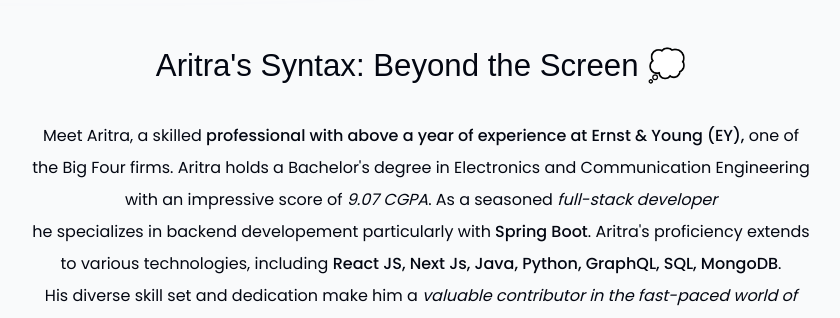
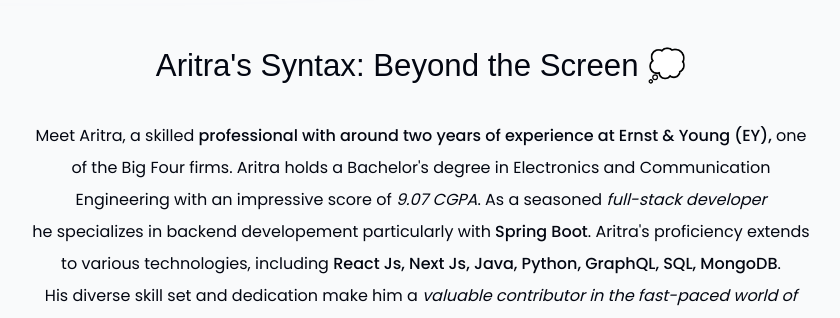
Before and after one commit to Aritra-Basak/portfolioV2, a Next.js app: page / in a window 1280 px wide. Shown: the part 900-1218 px from the top of the page, without its empty margins (219-1059 px from the left). Built offline with nearby package versions, Linux system fonts and the light colour scheme; no server answers; a web font is replaced by a local one.

Commit message:
Updated the years of experience

```diff
--- a/components/about.tsx
+++ b/components/about.tsx
@@ -25,7 +25,7 @@
             <p>
                 Meet Aritra, a skilled{" "}
                 <span className="font-medium">
-                professional with above a year of experience at Ernst & Young (EY),
+                professional with around two years of experience at Ernst & Young (EY),
                 </span>{" "}
                 one of the Big Four firms. Aritra holds a Bachelor&apos;s degree in Electronics and Communication Engineering with an impressive score of{" "}
                 <span className="italic">9.07 CGPA</span>. As a
@@ -33,7 +33,7 @@
                 <br />
                 he specializes in{" "}backend developement particularly with
                 <span className="font-medium"> Spring Boot</span>.{" "}Aritra&apos;s proficiency extends to various technologies, including{" "}
-                <span className="font-medium">React JS, Next Js, Java, Python, GraphQL, SQL, MongoDB</span>. <br />
+                <span className="font-medium">React Js, Next Js, Java, Python, GraphQL, SQL, MongoDB</span>. <br />
                 His diverse skill set and dedication make him a{" "}
                 <span className="italic">
                      valuable contributor in the fast-paced world of Software Development.
```
